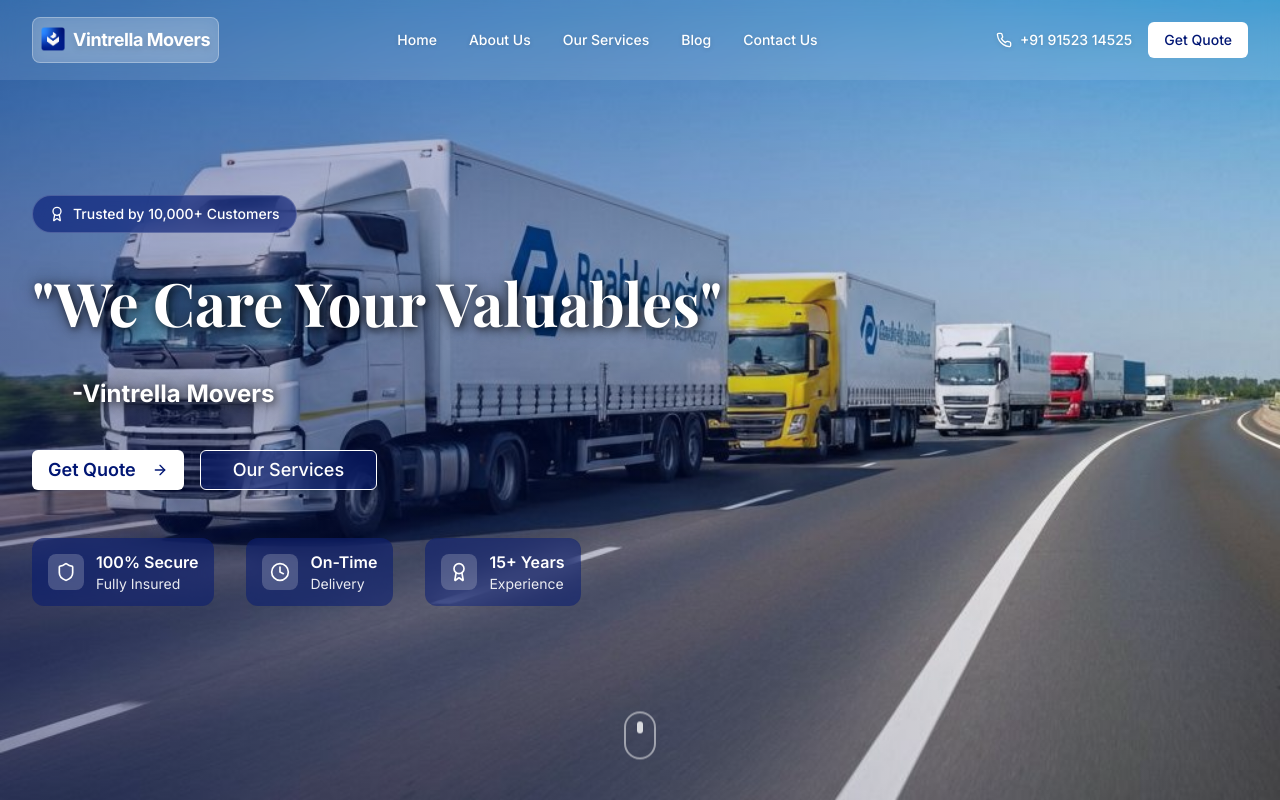
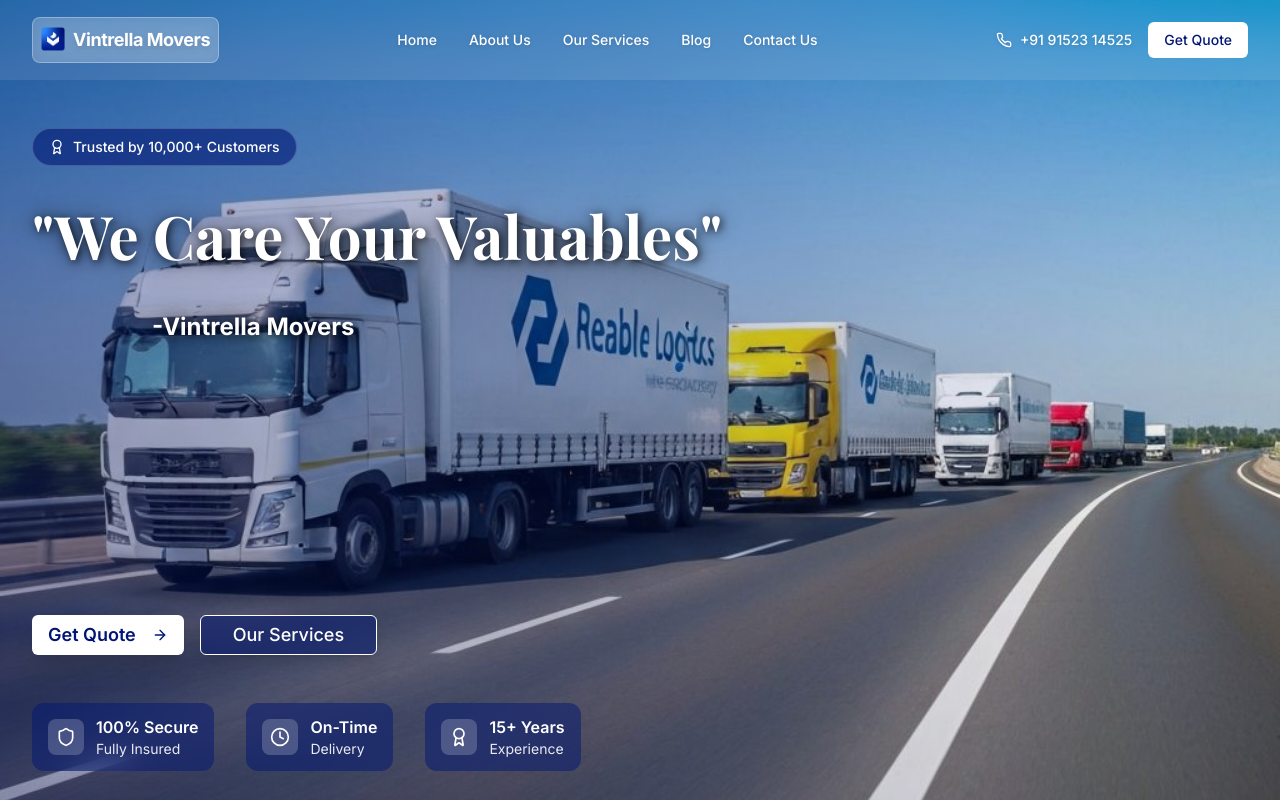
Before and after one commit to Prathmesh-Sable/Vintrella-Movers, a Next.js app: page / in a window 1280 px wide. Shown: the top 800 px of the page. Built offline with nearby package versions, Linux system fonts and the light colour scheme; a web font is replaced by a local one.

Commit message:
modified text on hero

```diff
--- a/components/hero-section.tsx
+++ b/components/hero-section.tsx
@@ -29,7 +29,7 @@ export default function HeroSection() {
           >
             <span className="font-serif">"We Care Your Valuables"</span>
             <br />
-            <span className="text-white text-2xl m-10">-Vintrella Movers</span>
+            <span className="text-white text-2xl ml-30">-Vintrella Movers</span>
           </h1>
 
           {/* Subtext */}
@@ -37,6 +37,7 @@ export default function HeroSection() {
             className="text-xl text-white leading-relaxed mb-8 max-w-2xl"
             style={{ textShadow: "1px 1px 6px rgba(0,0,0,0.7)" }}
           >
+           <div className="mt-66"></div>
 
           </p>
 
```
